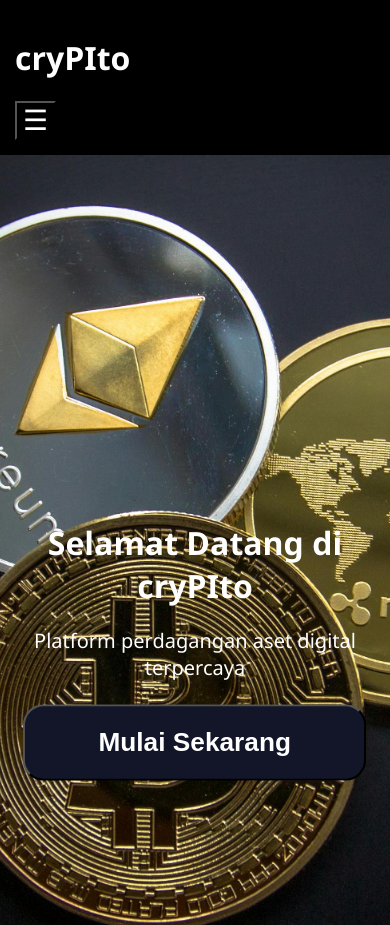
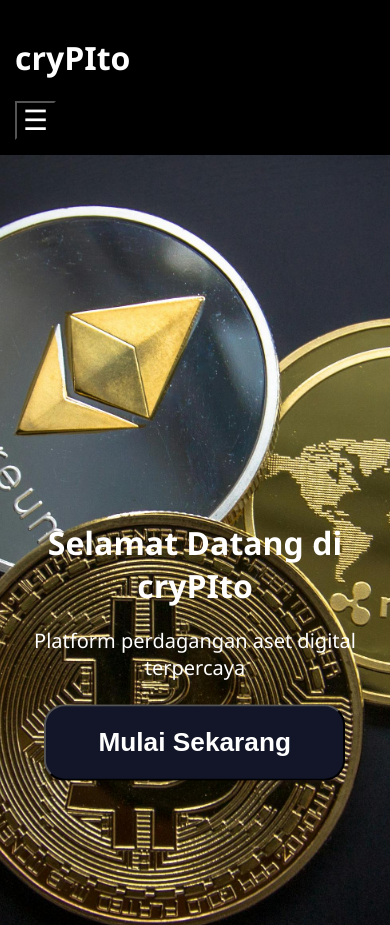
Before and after one commit to Dbrep12/Dbrep12.github.io, a plain HTML site: page index.html in a window 390 px wide. Shown: the top 925 px of the page. Drawn offline with Linux system fonts and the light colour scheme.

Commit message:
style.css

```diff
--- a/style.css
+++ b/style.css
@@ -629,7 +629,7 @@ form input[type="checkbox"] {
   .btn-primary {
     background-color: #121628;
     color: white;
-    padding: 20px 70px;
+    padding: 20px 50px;
     text-decoration: none;
     font-size: 25px;
     border-radius: 20px;
```
